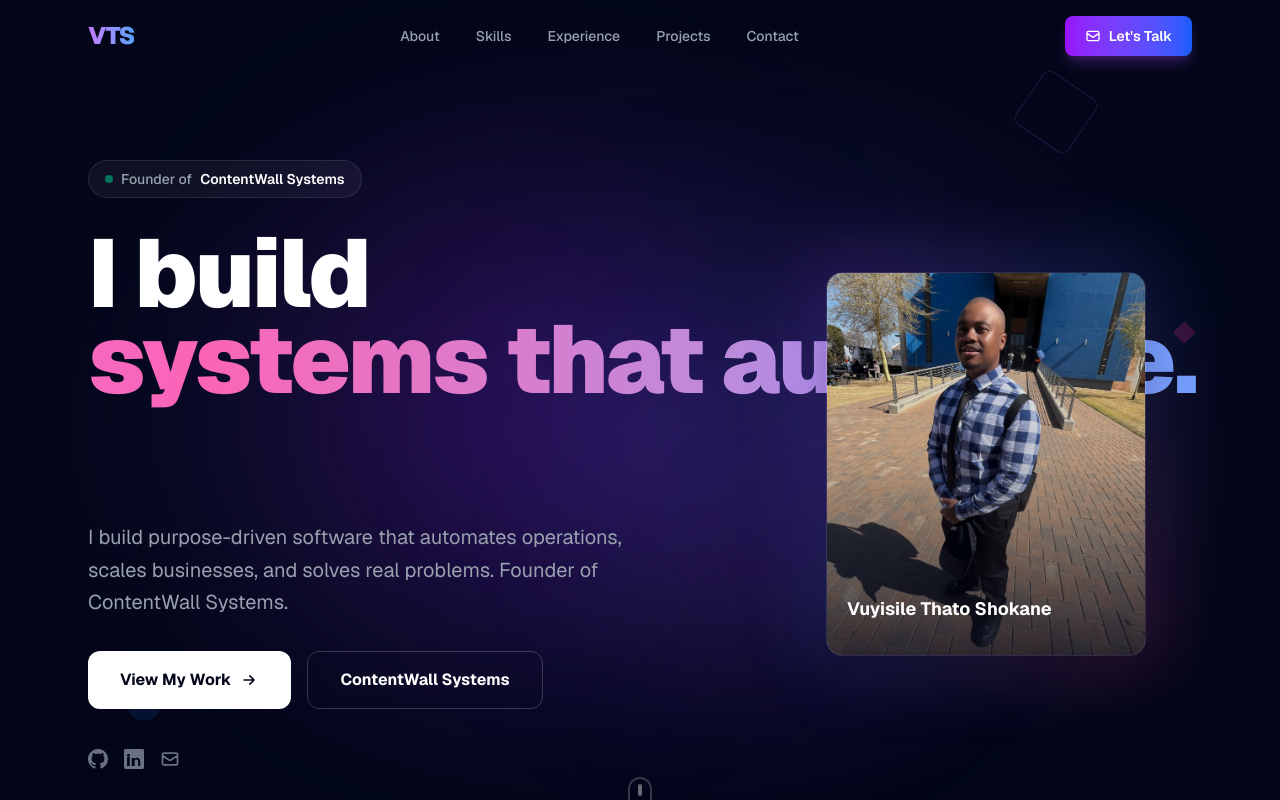
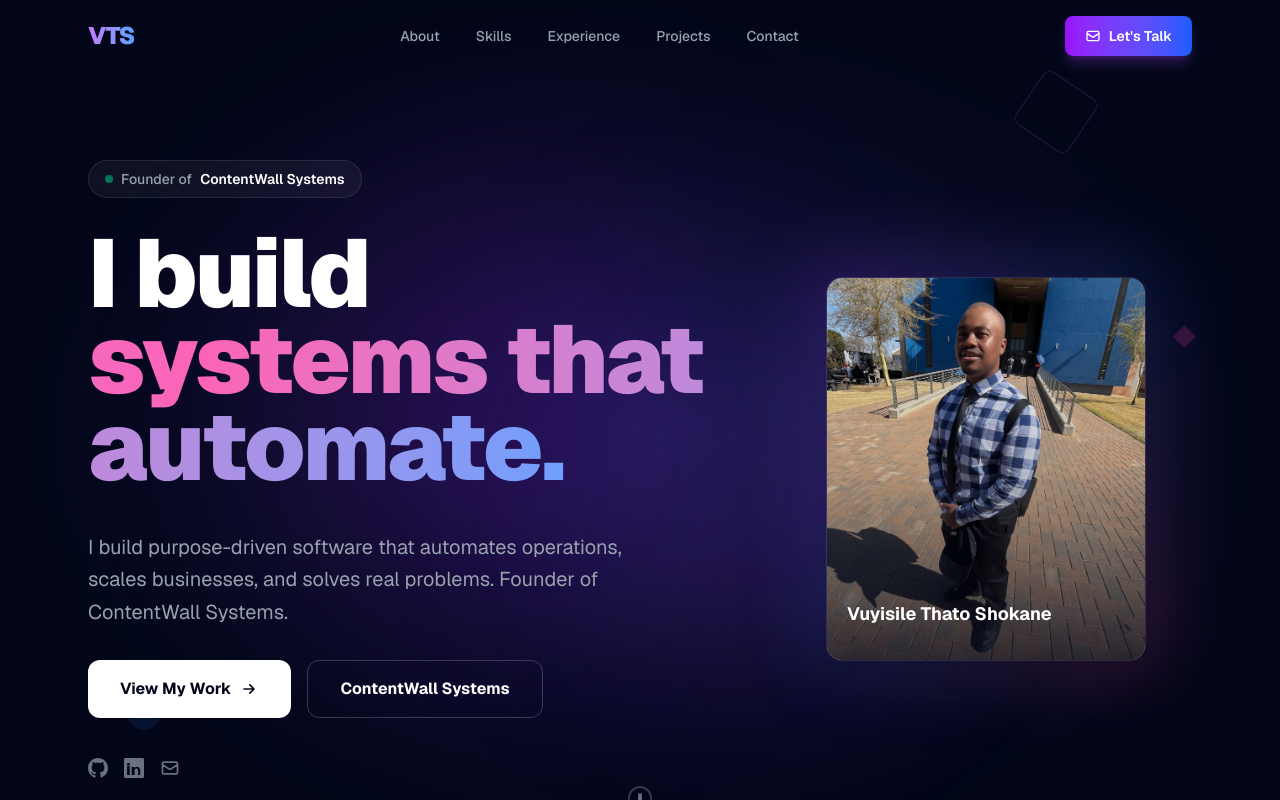
Before and after one commit to Vuyiato/portfolio, a Next.js app: page /portfolio/ in a window 1280 px wide. Shown: the top 800 px of the page. Built offline with nearby package versions, Linux system fonts and the light colour scheme.

Commit message:
Fix typewriter text overflowing into profile picture column

```diff
--- a/src/components/Hero.tsx
+++ b/src/components/Hero.tsx
@@ -81,13 +81,13 @@ export default function Hero() {
             >
               <span className="text-white">I build</span>
               <br />
-              <span className="relative inline-block">
+              <span className="relative inline-block max-w-full overflow-hidden">
                 {/* Invisible text to reserve space for the longest role */}
-                <span className="invisible" aria-hidden="true">
+                <span className="invisible block max-w-full" aria-hidden="true">
                   {roles.reduce((a, b) => a.length >= b.length ? a : b)}
                 </span>
                 {/* Visible typing text positioned on top */}
-                <span className="absolute left-0 top-0 whitespace-nowrap">
+                <span className="absolute left-0 top-0">
                   <span className="bg-gradient-to-r from-purple-400 via-pink-400 to-blue-400 bg-clip-text text-transparent animate-gradient-x bg-[length:200%_auto]">
                     {roles[roleIndex].substring(0, charIndex)}
                   </span>
```
